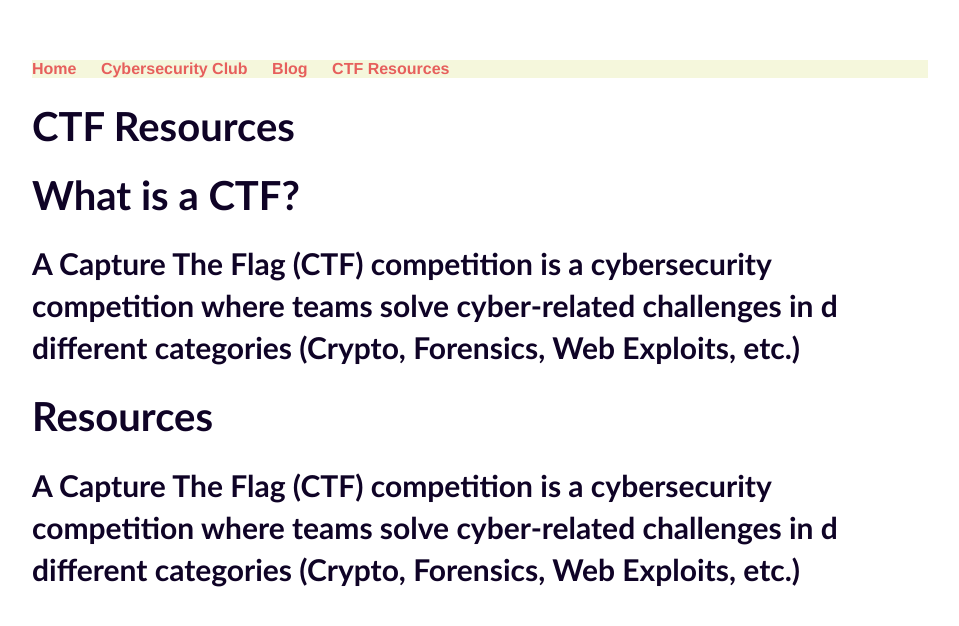
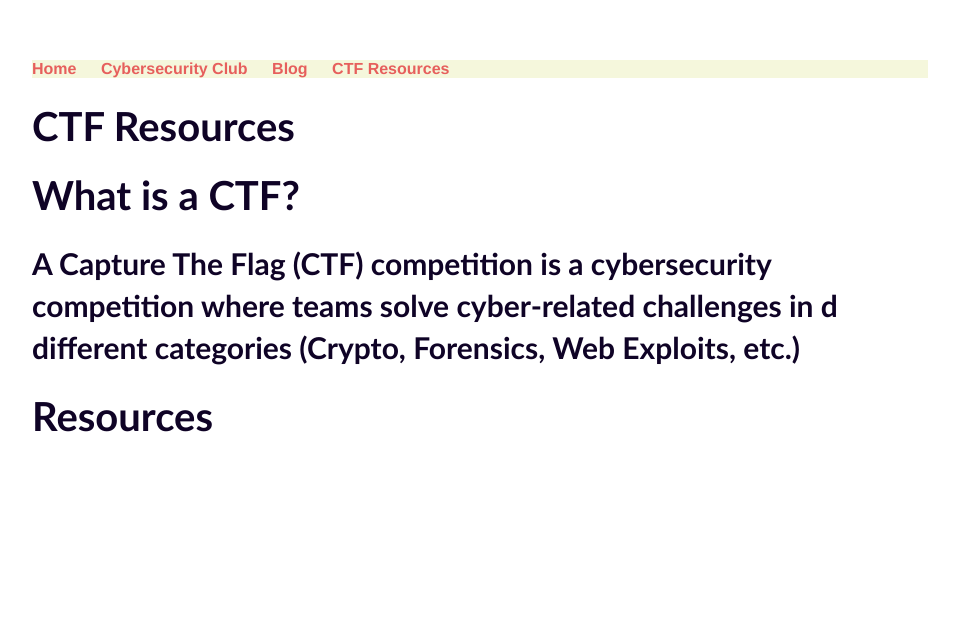
Before and after one commit to shricubed/shricubed.github.io, a Jekyll site: the page built from ctf/index.html, in a window 1280 px wide. Shown: the top 626 px of the page, without its empty margins (160-1119 px from the left). Built offline with Jekyll 4.4.1, drawn with Linux system fonts in a browser that asks for light colours.

Commit message:
Update index.html

```diff
--- a/ctf/index.html
+++ b/ctf/index.html
@@ -15,7 +15,7 @@
 
 	<h1>Resources</h1>
 	<div class="blurb">
-        		<h2>A Capture The Flag (CTF) competition is a cybersecurity competition where teams solve cyber-related challenges in d
-		different categories (Crypto, Forensics, Web Exploits, etc.) </h2>
+		<h2><a href="https://www.ctftime.org>CTFTime</a> - calendar of CTFs and compilation of most old CTF problems
+			and writeups (solution guides).</h2>
 
       	</div><!-- /.blurb -->
```
